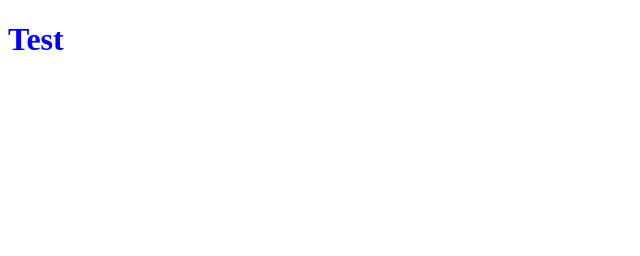
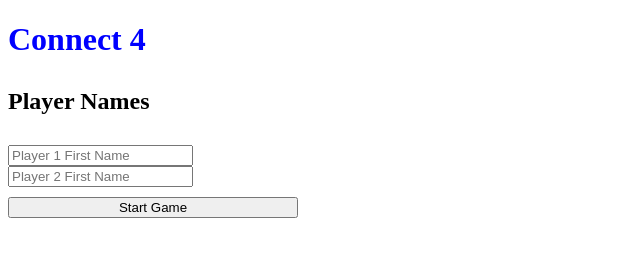
Before and after one commit to andrewavina/Connect4, a plain HTML site: page index.html in a window 1280 px wide. Shown: the whole page, without its empty margins (0-640 px from the left). Drawn offline with nearby package versions, Linux system fonts and the light colour scheme.

Commit message:
html first screen first draft

```diff
--- a/css/styles.css
+++ b/css/styles.css
@@ -2,3 +2,20 @@ h1 {
     color: blue;
 
 }
+
+#question {
+    margin: 30px 0px;
+}
+
+#player-1 {
+    display: block;
+}
+
+#player-2 {
+    display: block;
+}
+
+#submit {
+    width: 290px;
+    margin: 10px 0 30px 0;
+}
--- a/index.html
+++ b/index.html
@@ -10,10 +10,22 @@
         src="http://code.jquery.com/jquery-3.2.1.min.js"
         integrity="sha256-hwg4gsxgFZhOsEEamdOYGBf13FyQuiTwlAQgxVSNgt4="
         crossorigin="anonymous"></script>
-        <script src="js/main.js"></script>
+
 </head>
 <body>
-    <h1>Test</h1>
+    <div class="container">
+        <h1>Connect 4</h1> <!--main title-->
+        <div class="buttons-row">    <!-- Player names screen -->
+            <h2 id="question">Player Names</h2>
+            <input id="player-1" placeholder="Player 1 First Name">
+            <input id="player-2" placeholder="Player 2 First Name">
+            <button id="submit">Start Game</button>
+        </div>
+    </div>
 
+
+
+
+    <script src="js/main.js"></script>
 </body>
 </html>
```
